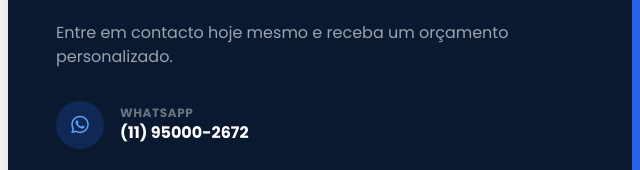
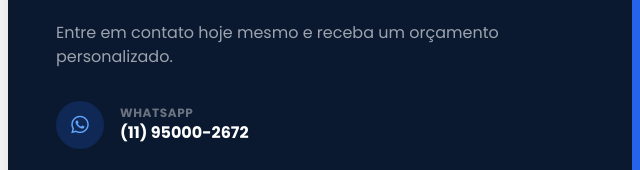
Before and after one commit to ludojefferson/vidra-aransa, a plain HTML site: page index.html in a window 1280 px wide. Shown: the part 3307-3477 px from the top of the page, 8-648 px from the left. Drawn offline with nearby package versions, Linux system fonts and the light colour scheme.

Commit message:
Fix typo in contact paragraph
Corrigindo erro de escrita.

```diff
--- a/index.html
+++ b/index.html
@@ -248,7 +248,7 @@
             <div class="bg-[#0a192f] rounded-3xl overflow-hidden shadow-2xl flex flex-col md:flex-row">
                 <div class="md:w-1/2 p-12 text-white">
                     <h2 class="text-3xl font-bold mb-6">Pronto para começar o seu projeto?</h2>
-                    <p class="text-gray-400 mb-8">Entre em contacto hoje mesmo e receba um orçamento personalizado.</p>
+                    <p class="text-gray-400 mb-8">Entre em contato hoje mesmo e receba um orçamento personalizado.</p>
 
                     <div class="space-y-6">
                         <div class="flex items-center gap-4">
```
